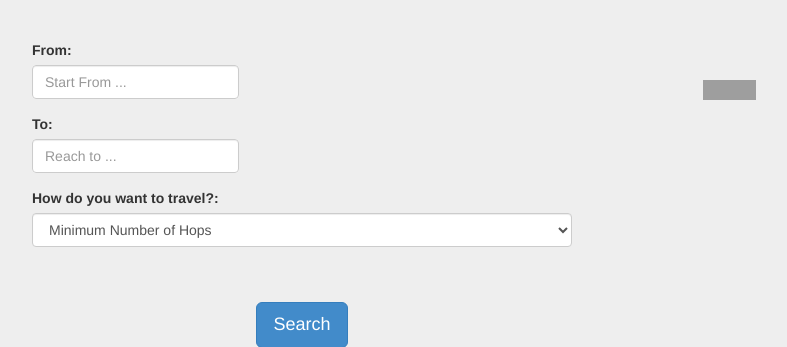
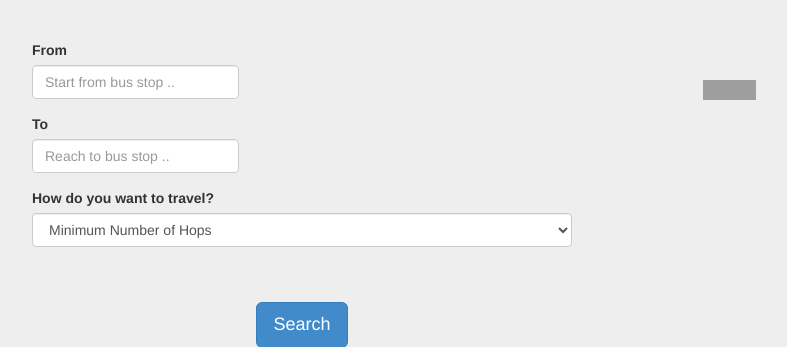
Before and after one commit to vivekchand/bbus.in, a Django app: page / in a window 1280 px wide. Shown: the top 347 px of the page, without its empty margins (338-1125 px from the left). Run offline with Django 3.2, Linux system fonts and the light colour scheme; some libraries are stand-ins or nearby versions; grey boxes are pictures that could not be loaded.

Commit message:
improved text

```diff
--- a/bbus/templates/index.html
+++ b/bbus/templates/index.html
@@ -24,21 +24,21 @@
      <div class="col-md-6">
           <form method="POST" id="js-search-form" action="/search">{% csrf_token %}
              <div class="form-group">
-                <label for="from">From:</label>
+                <label for="from">From</label>
                 <div class="js-from">
                     <label class="control-label" style="display:none;" id="js-src-err">Where do you want to start from?</label>
-                    <input type="text" class="typeahead form-control" id="js-src" name="from" placeholder="Start From ..." required>
+                    <input type="text" class="typeahead form-control" id="js-src" name="from" placeholder="Start from bus stop .." required>
                 </div>
              </div>
              <div class="form-group">
-                <label for="to">To:</label>
+                <label for="to">To</label>
                 <div class="js-to">
-                    <label class="control-label" style="display:none;" id="js-dst-err">Where do you want to start reach?</label>
-                   <input type="text" class="typeahead form-control" id="js-dst" name="to" placeholder="Reach to ..." required>
+                    <label class="control-label" style="display:none;" id="js-dst-err">Where do you want to reach?</label>
+                   <input type="text" class="typeahead form-control" id="js-dst" name="to" placeholder="Reach to bus stop .." required>
                 </div>
              </div>
              <div class="form-group">
-                <label for="to">How do you want to travel?:</label>
+                <label for="to">How do you want to travel?</label>
                 <div class="js-to">
                    <select name='how' class="form-control">
                         <option>Minimum Number of Hops</option>
```
